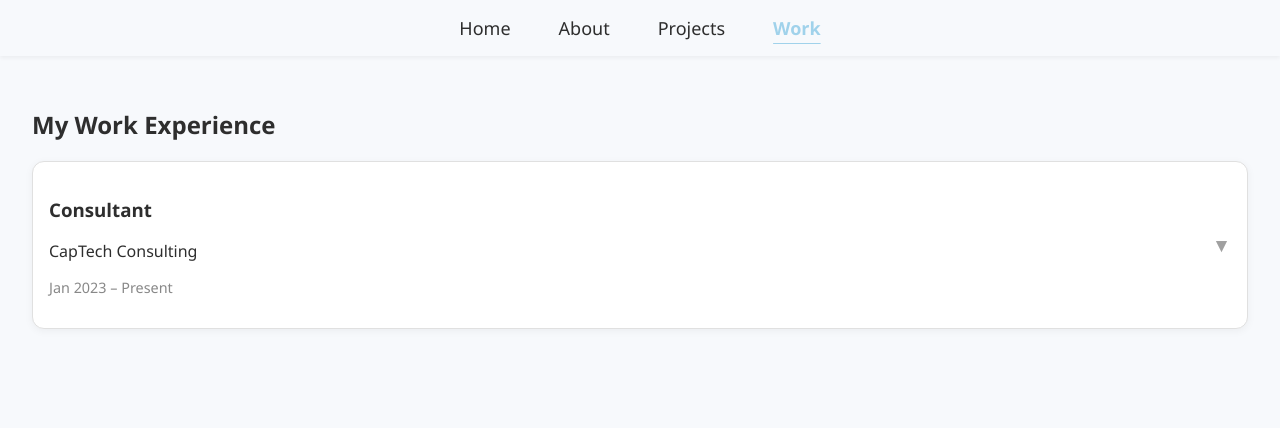
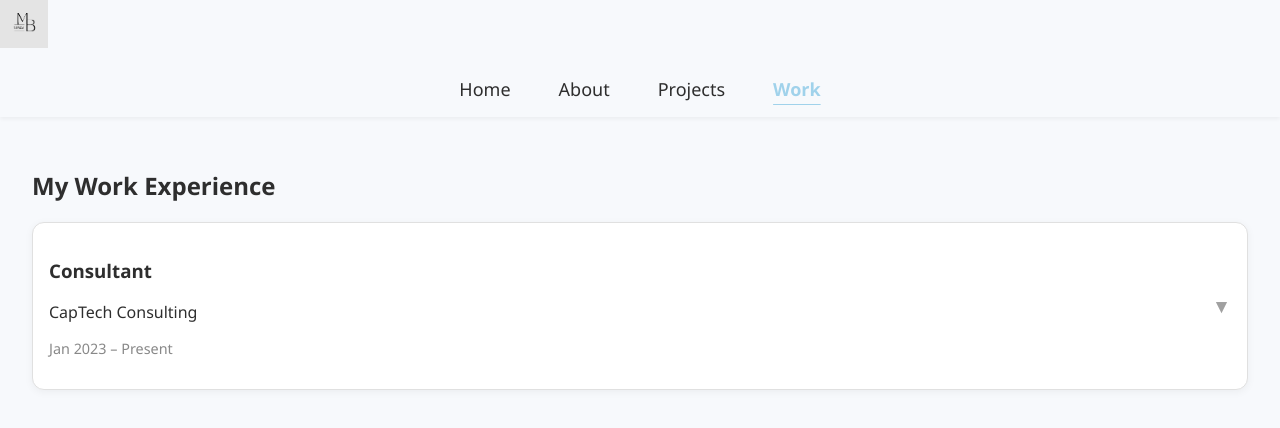
Before and after one commit to MarquanBow/portfolio, a React (Vite) app: page /work in a window 1280 px wide. Shown: the top 428 px of the page. Built offline with nearby package versions, Linux system fonts and the light colour scheme.

Commit message:
add logo to navbar

```diff
--- a/src/Components/Navbar.jsx
+++ b/src/Components/Navbar.jsx
@@ -13,6 +13,9 @@ export default function Navbar() {
 
   return (
     <nav className={styles.nav}>
+      <div className={styles.logoContainer}>
+        <img src="/logo.png" alt="MB Logo" className={styles.logo} />
+      </div>
       <ul className={styles.navList}>
         {navLinks.map((link) => (
           <li key={link.name}>
--- a/src/Components/Navbar.module.css
+++ b/src/Components/Navbar.module.css
@@ -47,3 +47,13 @@
     font-size: 0.9rem;
   }
 }
+
+.logoContainer {
+  margin-bottom: 0.5rem;
+}
+
+.logo {
+  height: 48px;
+  width: auto;
+  object-fit: contain;
+}
```
